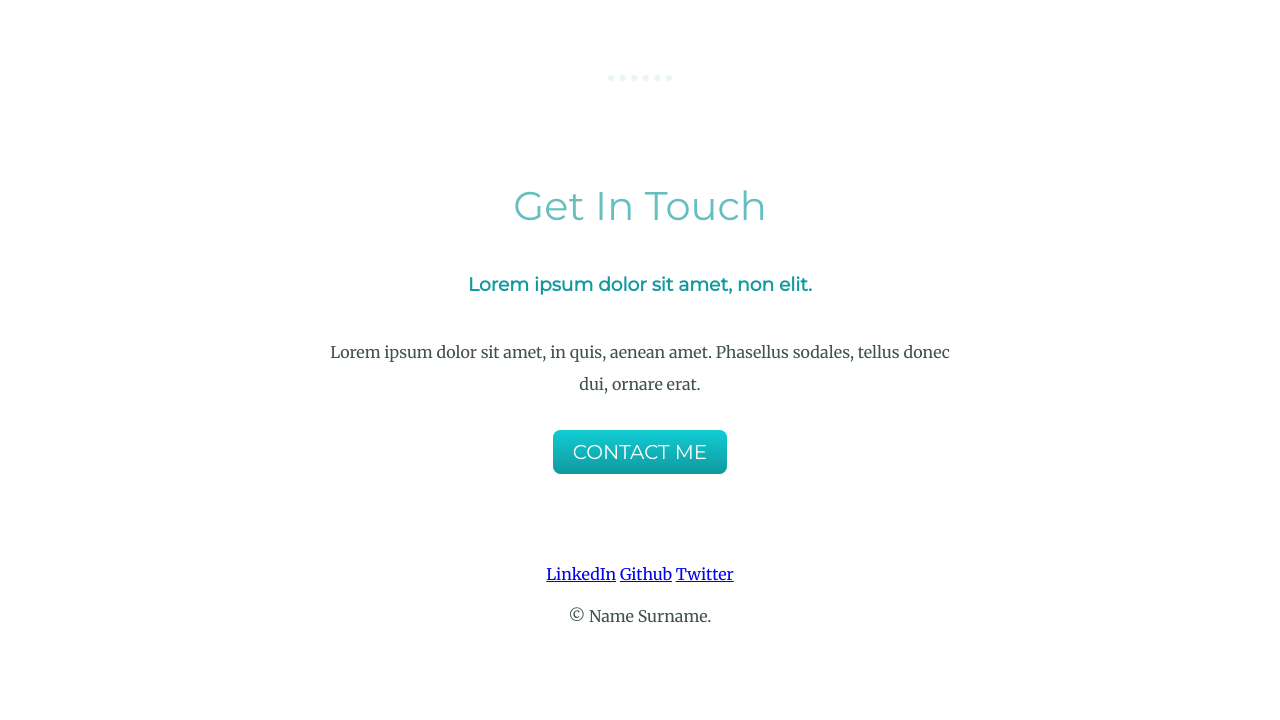
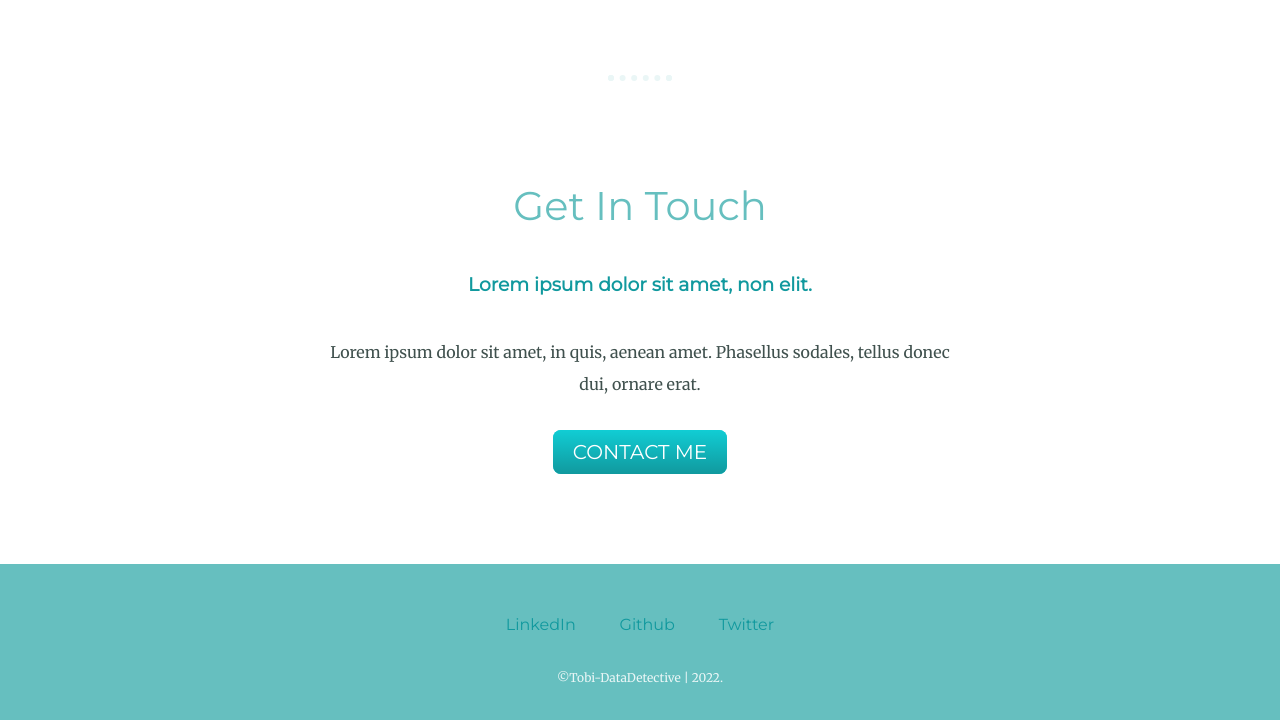
Before and after one commit to Tobi-DataDetective/Web_development_track, a plain HTML site: page CSS_MySite/index.html in a window 1280 px wide. Shown: the part 1951-2671 px from the top of the page. Before the commit the page ends 2599 px from the top, so only its background shows below. Drawn offline with Linux system fonts and the light colour scheme.

Commit message:
updated the footers

```diff
--- a/CSS_MySite/css/styles.css
+++ b/CSS_MySite/css/styles.css
@@ -38,6 +38,17 @@ hr {
     margin: 100px auto;
 }
 
+a {
+    color: #11999e;
+    font-family: 'Montserrat', sans-serif;
+    margin: 10px 20px;
+    text-decoration: none;
+}
+
+a:hover {
+    color: #EAF6F6;
+}
+
 .top-container {
     background-color: #E4F9F5;
     position: relative;
@@ -48,7 +59,10 @@ hr {
     margin: 100px 0;
 }
 
-.bottom-container {}
+.bottom-container {
+    background-color: #66bfbf;
+    padding: 50px 0 20px;
+}
 
 .top-cloud {
     position: absolute;
@@ -120,3 +134,9 @@ hr {
     background-image: linear-gradient(to bottom, #30E3CB, #2BC4AD);
     text-decoration: none;
 }
+
+.copyright {
+    color: #EAF6F6;
+    font-size: 0.75rem;
+    padding: 20px 0;
+}
--- a/CSS_MySite/index.html
+++ b/CSS_MySite/index.html
@@ -54,7 +54,7 @@
         <a class="footer-link" href="kedin.com/in/tobiloba-folayan-03a9439a/">LinkedIn</a>
         <a class="footer-link" href="https://github.com/Tobi-DataDetective">Github</a>
         <a class="footer-link" href="https://twitter.com/taiwo_folayan">Twitter</a>
-        <p>© Name Surname.</p>
+        <p class="copyright">©Tobi-DataDetective | 2022.</p>
     </div>
 
 
```
